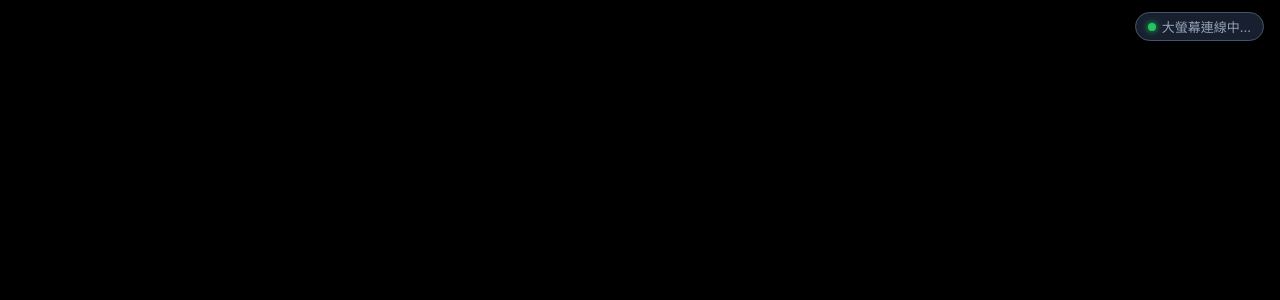
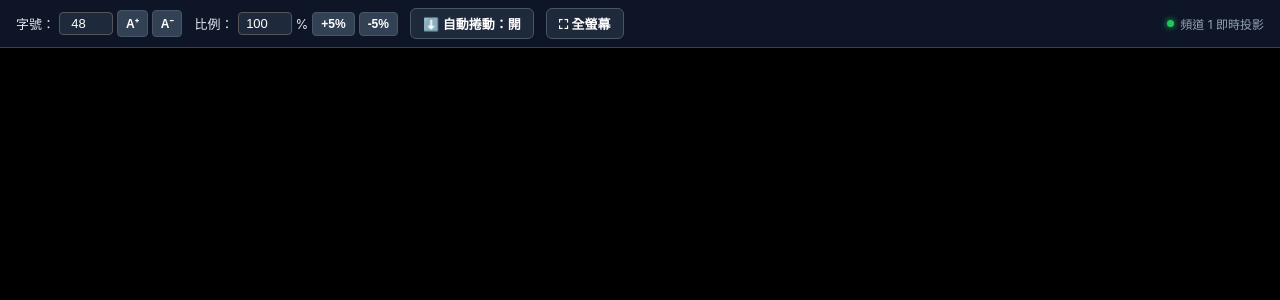
Before and after one commit to lanlan-21/subflow-live, a Flask app: page /view/1 in a window 1280 px wide. Shown: the top 300 px of the page. Run offline with Flask 3, Linux system fonts and the light colour scheme; some libraries are stand-ins or nearby versions.

Commit message:
Update view.html

```diff
--- a/templates/view.html
+++ b/templates/view.html
@@ -21,6 +21,96 @@
       scroll-behavior: smooth;
     }
 
+    /* 🌟 觀眾端獨立控制列（滑鼠移至頂部浮現，5 秒無動作半透明） */
+    .viewer-toolbar {
+      position: fixed;
+      top: 0;
+      left: 0;
+      width: 100%;
+      background: rgba(15, 23, 42, 0.92);
+      border-bottom: 1px solid #334155;
+      padding: 8px 16px;
+      display: flex;
+      align-items: center;
+      gap: 12px;
+      z-index: 2000;
+      font-family: -apple-system, BlinkMacSystemFont, "Microsoft JhengHei", sans-serif;
+      color: #e2e8f0;
+      font-size: 13px;
+      backdrop-filter: blur(8px);
+      box-shadow: 0 4px 16px rgba(0,0,0,0.6);
+      transition: opacity 0.3s ease, transform 0.3s ease;
+    }
+    .viewer-toolbar.dimmed {
+      opacity: 0.15;
+    }
+    .viewer-toolbar:hover {
+      opacity: 1 !important;
+      transform: translateY(0);
+    }
+
+    .control-group {
+      display: flex;
+      align-items: center;
+      gap: 4px;
+    }
+    .size-input {
+      width: 54px;
+      text-align: center;
+      padding: 3px 6px;
+      border: 1px solid #555;
+      border-radius: 4px;
+      background: #1e293b;
+      color: #fff;
+      font-size: 13px;
+      outline: none;
+    }
+    .btn-step {
+      padding: 4px 8px;
+      border: 1px solid #475569;
+      background: #334155;
+      color: #fff;
+      border-radius: 4px;
+      cursor: pointer;
+      font-weight: bold;
+      font-size: 12px;
+    }
+    .btn-step:hover { background: #475569; }
+
+    .btn {
+      padding: 5px 12px;
+      border: 1px solid #475569;
+      background: #1e293b;
+      color: #fff;
+      border-radius: 6px;
+      cursor: pointer;
+      font-size: 13px;
+      font-weight: 600;
+      display: inline-flex;
+      align-items: center;
+      gap: 4px;
+    }
+    .btn:hover { background: #334155; }
+    .btn-blue { background: #2563eb; border: none; }
+    .btn-blue:hover { background: #1d4ed8; }
+
+    .status-pill {
+      margin-left: auto;
+      display: inline-flex;
+      align-items: center;
+      gap: 6px;
+      font-size: 12px;
+      color: #94a3b8;
+    }
+    .status-dot {
+      width: 7px;
+      height: 7px;
+      border-radius: 50%;
+      background: #22c55e;
+      display: inline-block;
+      box-shadow: 0 0 6px #22c55e;
+    }
+
     #displayArea {
       width: 100%;
       min-height: 100%;
@@ -31,42 +121,48 @@
       word-break: break-all;
       text-align: justify;
       transform-origin: top left;
-      padding: 16px 16px 140px 16px;
+      padding: 60px 16px 140px 16px; /* 頂部預留 60px 不遮擋文字 */
     }
 
-    #statusBadge {
-      position: fixed;
-      top: 12px;
-      right: 16px;
-      background: rgba(30, 41, 59, 0.8);
-      border: 1px solid #475569;
-      color: #94a3b8;
-      font-size: 13px;
-      font-family: -apple-system, BlinkMacSystemFont, "Microsoft JhengHei", sans-serif;
-      padding: 4px 12px;
-      border-radius: 20px;
-      z-index: 1000;
-      display: flex;
-      align-items: center;
-      gap: 6px;
-      pointer-events: none;
-      transition: opacity 0.5s ease;
+    /* 全螢幕模式隱藏工具列，滑鼠移到頂部才出現 */
+    body.is-fullscreen .viewer-toolbar {
+      transform: translateY(-90%);
     }
-    .status-dot {
-      width: 8px;
-      height: 8px;
-      border-radius: 50%;
-      background: #22c55e;
-      display: inline-block;
-      box-shadow: 0 0 6px #22c55e;
+    body.is-fullscreen .viewer-toolbar:hover {
+      transform: translateY(0);
     }
   </style>
 </head>
 <body>
 
-  <div id="statusBadge">
-    <span class="status-dot"></span>
-    <span id="statusText">大螢幕連線中...</span>
+  <!-- 🌟 觀眾端自由縮放控制列 -->
+  <div class="viewer-toolbar" id="viewerToolbar">
+    <div class="control-group">
+      <label for="fontSizeInput">字號：</label>
+      <input type="number" id="fontSizeInput" class="size-input" value="48" min="16" max="150" step="2" onchange="applyViewerStyle()">
+      <button class="btn-step" onclick="stepFontSize(2)">A⁺</button>
+      <button class="btn-step" onclick="stepFontSize(-2)">A⁻</button>
+    </div>
+
+    <div class="control-group">
+      <label for="scaleInput">比例：</label>
+      <input type="number" id="scaleInput" class="size-input" value="100" min="40" max="250" step="5" onchange="applyViewerStyle()">%
+      <button class="btn-step" onclick="stepScale(5)">+5%</button>
+      <button class="btn-step" onclick="stepScale(-5)">-5%</button>
+    </div>
+
+    <button class="btn" id="scrollLockBtn" onclick="toggleAutoScroll()">
+      ⬇️ 自動捲動：開
+    </button>
+
+    <button class="btn" onclick="toggleFullscreen()">
+      ⛶ 全螢幕
+    </button>
+
+    <div class="status-pill">
+      <span class="status-dot"></span>
+      <span>頻道 {{ room_id }} 即時投影</span>
+    </div>
   </div>
 
   <div id="displayArea"></div>
@@ -75,11 +171,58 @@
     const socket = io({ reconnection: true, reconnectionAttempts: Infinity, reconnectionDelay: 500 });
     const roomId = "{{ room_id }}";
     const displayArea = document.getElementById('displayArea');
-    const statusText = document.getElementById('statusText');
-    const statusBadge = document.getElementById('statusBadge');
+    const fontSizeInput = document.getElementById('fontSizeInput');
+    const scaleInput = document.getElementById('scaleInput');
+    const scrollLockBtn = document.getElementById('scrollLockBtn');
+    const viewerToolbar = document.getElementById('viewerToolbar');
 
-    let currentScale = 100;
     let autoScrollEnabled = true;
+    let toolbarTimer = null;
+
+    // 工具列淡出計時
+    function resetToolbarDim() {
+      viewerToolbar.classList.remove('dimmed');
+      clearTimeout(toolbarTimer);
+      toolbarTimer = setTimeout(() => {
+        viewerToolbar.classList.add('dimmed');
+      }, 4000);
+    }
+    window.addEventListener('mousemove', resetToolbarDim);
+    resetToolbarDim();
+
+    // 🌟 觀眾本機調整風格
+    function stepFontSize(delta) {
+      let val = (parseInt(fontSizeInput.value, 10) || 48) + delta;
+      fontSizeInput.value = Math.min(Math.max(val, 16), 150);
+      applyViewerStyle();
+    }
+
+    function stepScale(delta) {
+      let val = (parseInt(scaleInput.value, 10) || 100) + delta;
+      scaleInput.value = Math.min(Math.max(val, 40), 250);
+      applyViewerStyle();
+    }
+
+    function applyViewerStyle() {
+      const size = fontSizeInput.value || 48;
+      const scale = (parseInt(scaleInput.value, 10) || 100) / 100;
+
+      displayArea.style.fontSize = size + 'px';
+      if ('zoom' in displayArea.style) {
+        displayArea.style.zoom = scale;
+      } else {
+        displayArea.style.transform = `scale(${scale})`;
+        displayArea.style.width = `${100 / scale}%`;
+      }
+      scrollToBottom();
+    }
+
+    function toggleAutoScroll() {
+      autoScrollEnabled = !autoScrollEnabled;
+      scrollLockBtn.innerText = autoScrollEnabled ? "⬇️ 自動捲動：開" : "⏸️ 自動捲動：關";
+      scrollLockBtn.style.color = autoScrollEnabled ? "#4ade80" : "#f87171";
+      if (autoScrollEnabled) scrollToBottom();
+    }
 
     function scrollToBottom() {
       if (!autoScrollEnabled) return;
@@ -89,27 +232,53 @@
       });
     }
 
+    // 若使用者手動往上滑看舊內容，自動將鎖定標籤切換為關
     window.addEventListener('scroll', () => {
       const scrollPos = window.innerHeight + window.scrollY;
       const threshold = document.documentElement.scrollHeight - 80;
-      autoScrollEnabled = (scrollPos >= threshold);
+      if (scrollPos < threshold && autoScrollEnabled) {
+        // 使用者主動往上滑，暫停強行往下拉
+        autoScrollEnabled = false;
+        scrollLockBtn.innerText = "⏸️ 自動捲動：關";
+        scrollLockBtn.style.color = "#f87171";
+      } else if (scrollPos >= threshold && !autoScrollEnabled) {
+        // 滑到底部自動恢復開啟
+        autoScrollEnabled = true;
+        scrollLockBtn.innerText = "⬇️ 自動捲動：開";
+        scrollLockBtn.style.color = "#4ade80";
+      }
     });
 
+    function toggleFullscreen() {
+      if (!document.fullscreenElement) {
+        document.documentElement.requestFullscreen().catch(() => {});
+      } else {
+        if (document.exitFullscreen) document.exitFullscreen();
+      }
+    }
+    document.addEventListener('fullscreenchange', () => {
+      document.body.classList.toggle('is-fullscreen', !!document.fullscreenElement);
+    });
+
+    // 🌟 連線與身分宣告：嚴格為唯讀觀眾端
     socket.on('connect', () => {
       socket.emit('join', { room: roomId, is_editor: false });
-      statusText.innerText = "已連線至頻道 " + roomId + " (投影端)";
-      setTimeout(() => { statusBadge.style.opacity = '0'; }, 3500);
     });
 
+    // 初始化全篇文字
     socket.on('init_document', data => {
       if (!data) return;
       displayArea.innerText = (data.text || '').replace(/\r\n/g, '\n').replace(/\r/g, '\n');
-      if (data.settings) {
-        applySettings(data.settings);
+      // 若後端有預設設定且觀眾尚未手動調整過
+      if (data.settings && !sessionStorage.getItem('VIEWER_CUSTOMIZED')) {
+        if (data.settings.size) fontSizeInput.value = data.settings.size;
+        if (data.settings.scale) scaleInput.value = data.settings.scale;
+        applyViewerStyle();
       }
       setTimeout(scrollToBottom, 60);
     });
 
+    // 接收 OT 操作更新內文並平滑滾動
     socket.on('remote_operation', data => {
       if (!data) return;
 
@@ -137,32 +306,18 @@
       scrollToBottom();
     });
 
+    // 若主控端在工作台調了整體預設比例，僅在觀眾未自己覆蓋時同步
     socket.on('sync_settings', settings => {
-      if (settings) {
-        applySettings(settings);
+      if (settings && !sessionStorage.getItem('VIEWER_CUSTOMIZED')) {
+        if (settings.size) fontSizeInput.value = settings.size;
+        if (settings.scale) scaleInput.value = settings.scale;
+        applyViewerStyle();
       }
     });
 
-    function applySettings(settings) {
-      if (settings.size) {
-        displayArea.style.fontSize = settings.size + 'px';
-      }
-      if (settings.scale !== undefined) {
-        currentScale = settings.scale;
-        const scaleVal = currentScale / 100;
-        if ('zoom' in displayArea.style) {
-          displayArea.style.zoom = scaleVal;
-        } else {
-          displayArea.style.transform = `scale(${scaleVal})`;
-          displayArea.style.width = `${100 / scaleVal}%`;
-        }
-      }
-      const px = (settings.pad_x !== undefined ? settings.pad_x : 16) + 'px';
-      const py = (settings.pad_y !== undefined ? settings.pad_y : 16) + 'px';
-      displayArea.style.padding = `${py} ${px} 140px ${px}`;
-
-      scrollToBottom();
-    }
+    // 標記觀眾手動調整過
+    fontSizeInput.addEventListener('change', () => sessionStorage.setItem('VIEWER_CUSTOMIZED', '1'));
+    scaleInput.addEventListener('change', () => sessionStorage.setItem('VIEWER_CUSTOMIZED', '1'));
   </script>
 </body>
 </html>
```
